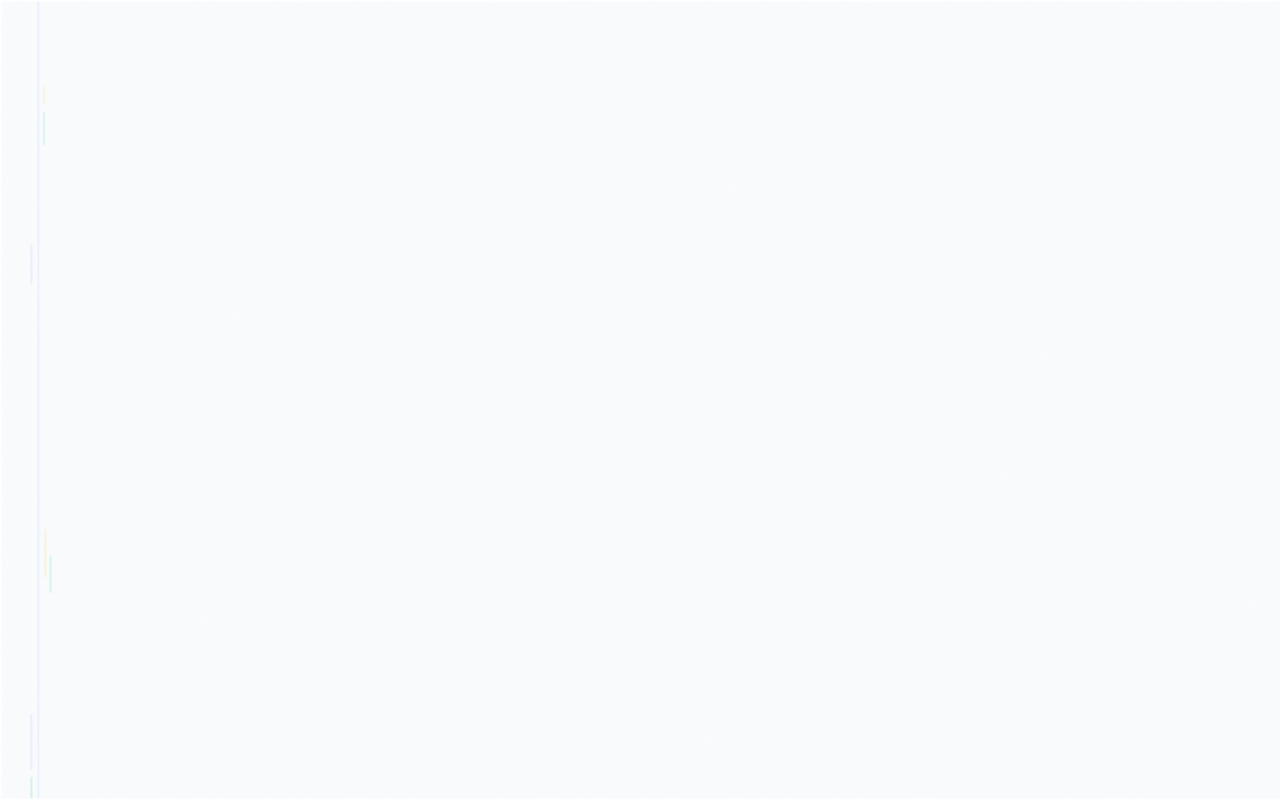
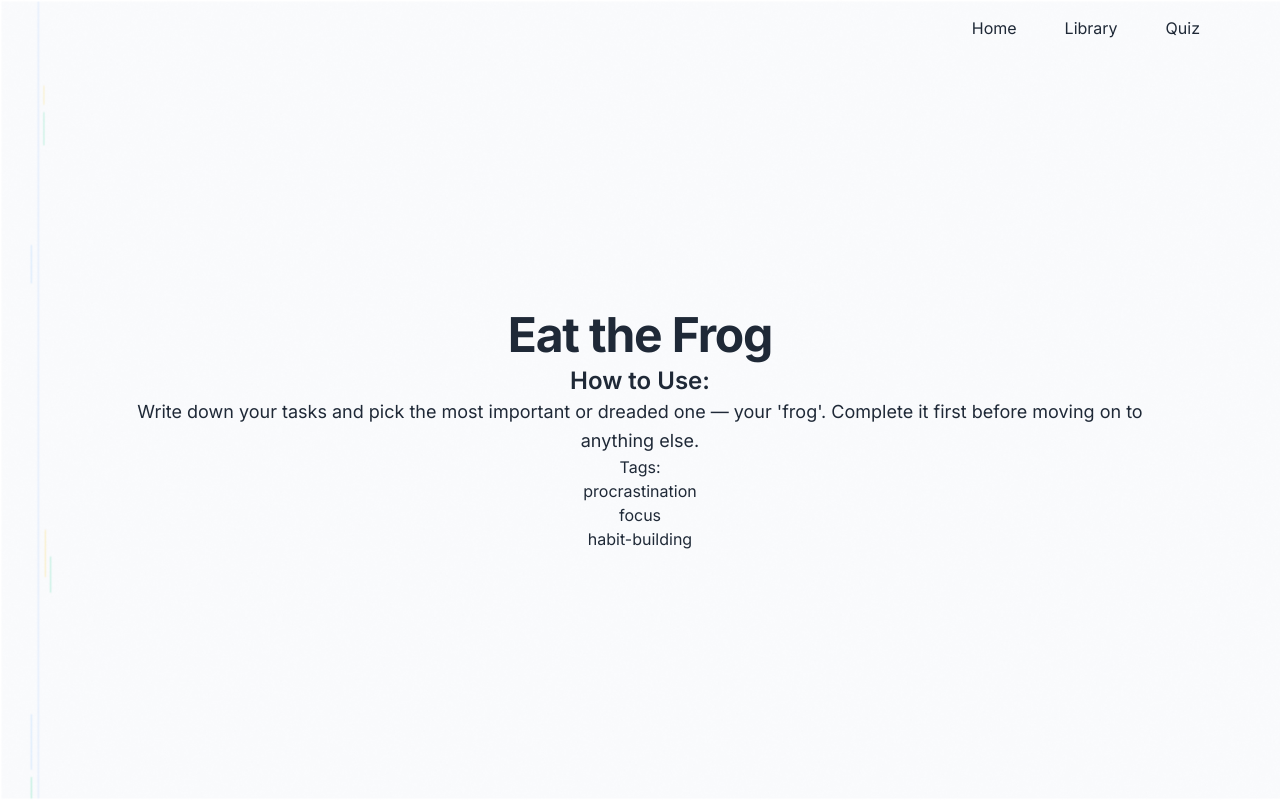
Before and after one commit to soylltari/interactive-productivity-methods, a React (Vite) app: page /library/eat-the-frog in a window 1280 px wide. Before the commit this address had no page. Built offline with nearby package versions, Linux system fonts and the light colour scheme.

Commit message:
feat: add MethodDetail page and update routing in Library and Quiz components

```diff
--- a/src/App.jsx
+++ b/src/App.jsx
@@ -3,6 +3,7 @@ import MainLayout from "./layout/MainLayout";
 import Home from "./pages/Home";
 import Quiz from "./pages/Quiz";
 import Library from "./pages/Library";
+import MethodDetail from "./pages/MethodDetail";
 
 function App() {
   return (
@@ -11,6 +12,7 @@ function App() {
         <Route index element={<Home />} />
         <Route path="quiz" element={<Quiz />} />
         <Route path="library" element={<Library />} />
+        <Route path="library/:methodId" element={<MethodDetail />} />
       </Route>
     </Routes>
   );
--- a/src/pages/Library.jsx
+++ b/src/pages/Library.jsx
@@ -1,3 +1,4 @@
+import { Link } from "react-router-dom";
 import MethodCard from "../components/MethodCard";
 import methods from "../data/methods.json";
 
@@ -12,7 +13,9 @@ export default function Library() {
       </div>
       <div className="grid gap-10 md:grid-cols-3">
         {methods.map((method, id) => (
-          <MethodCard key={id} method={method} />
+          <Link key={id} to={`/library/${method.id}`}>
+            <MethodCard method={method} />
+          </Link>
         ))}
       </div>
     </>
--- a/src/pages/MethodDetail.jsx
+++ b/src/pages/MethodDetail.jsx
@@ -0,0 +1,41 @@
+import { useParams } from "react-router-dom";
+import { useState, useEffect } from "react";
+import methodsData from "../data/methods.json";
+
+export default function MethodDetail() {
+  const { methodId } = useParams();
+  const [method, setMethod] = useState(null);
+  const [loading, setLoading] = useState(true);
+
+  useEffect(() => {
+    const foundMethod = methodsData.find((method) => method.id === methodId);
+    setMethod(foundMethod);
+    setLoading(false);
+  }, [methodId]);
+
+  if (loading) {
+    return <div>Loading...</div>;
+  }
+
+  if (!method) {
+    return <div>Method not found</div>;
+  }
+
+  return (
+    <div>
+      <h1>{method.name}</h1>
+      <div>
+        <h2>How to Use:</h2>
+        <p>{method.howToUse}</p>
+      </div>
+      <div>
+        <h3>Tags:</h3>
+        <ul>
+          {method.tags.map((tag) => (
+            <li key={tag}>{tag}</li>
+          ))}
+        </ul>
+      </div>
+    </div>
+  );
+}
--- a/src/pages/Quiz.jsx
+++ b/src/pages/Quiz.jsx
@@ -1,4 +1,5 @@
 import { useState } from "react";
+import { Link } from "react-router-dom";
 import quizData from "../data/quiz.json";
 import methods from "../data/methods.json";
 
@@ -71,11 +72,15 @@ export default function Quiz() {
               Click on your method below to learn more about it
             </p>
           </div>
-          <div className="cursor-pointer flex flex-col justify-center gap-2 mb-4">
+          <Link
+            to={`/library/${topMethod.id}`}
+            className="cursor-pointer flex flex-col justify-center gap-2 mb-4 md:w-1/2"
+          >
             <span className="text-3xl">👑</span>
             <img src={topMethod.icon} alt={topMethod.id} className="h-24" />
             <h2>{topMethod.name}</h2>
-          </div>
+            <p>{topMethod.description}</p>
+          </Link>
 
           <div>
             <h3 className="text-lg font-semibold mb-4 text-center">
```
